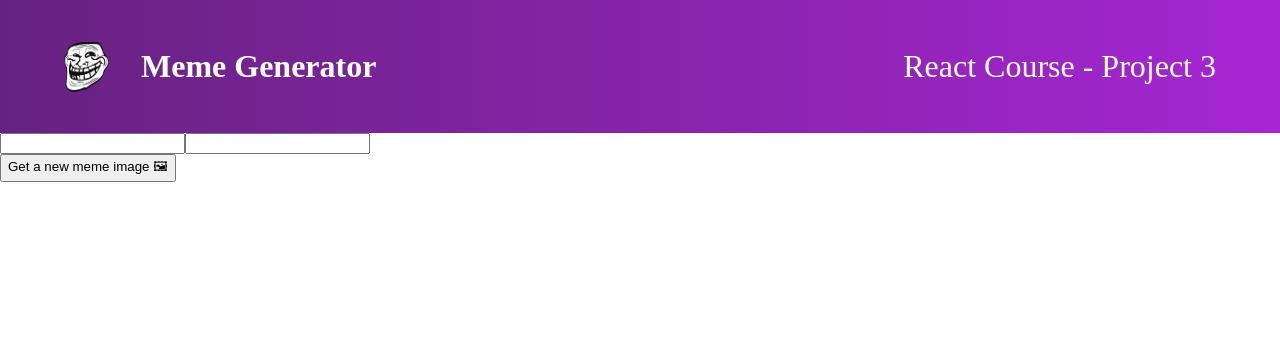
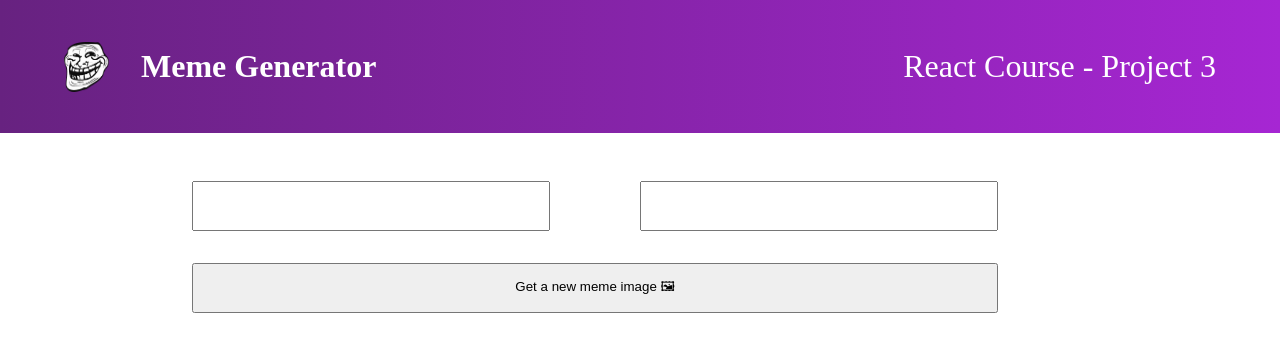
Before and after one commit to Akshay-Tarde/meme-generator, a React (Vite) app: page / in a window 1280 px wide. Shown: the top 352 px of the page. Built offline with nearby package versions, Linux system fonts and the light colour scheme.

Commit message:
Styled the layout of the form using grid.

```diff
--- a/src/components/Meme.jsx
+++ b/src/components/Meme.jsx
@@ -3,7 +3,7 @@ import React from "react";
 function Meme() {
   return (
     <main className="main">
-      <form action="">
+      <form className="form" action="">
         <input className="input" type="text" required />
         <input className="input" type="text" required />
         <br />
--- a/src/index.css
+++ b/src/index.css
@@ -38,6 +38,31 @@ body {
 }
 
 
+/* Meme Form */
+.main {
+  width: 70%;
+  margin: 3em auto;
+}
+
+
+.form {
+  display: grid;
+  grid-template-columns: auto auto;
+  grid-template-rows: auto auto;
+  row-gap: 2em;
+}
+
+.input {
+  width: 80%;
+  height: 50px;
+  grid-row: 1 / span 1;
+}
+.button {
+  width: 90%;
+  height: 50px;
+  grid-row: 2 / span 1;
+  grid-column: 1 / span 2;
+}
 
 
 /* ----------------------- */
```
